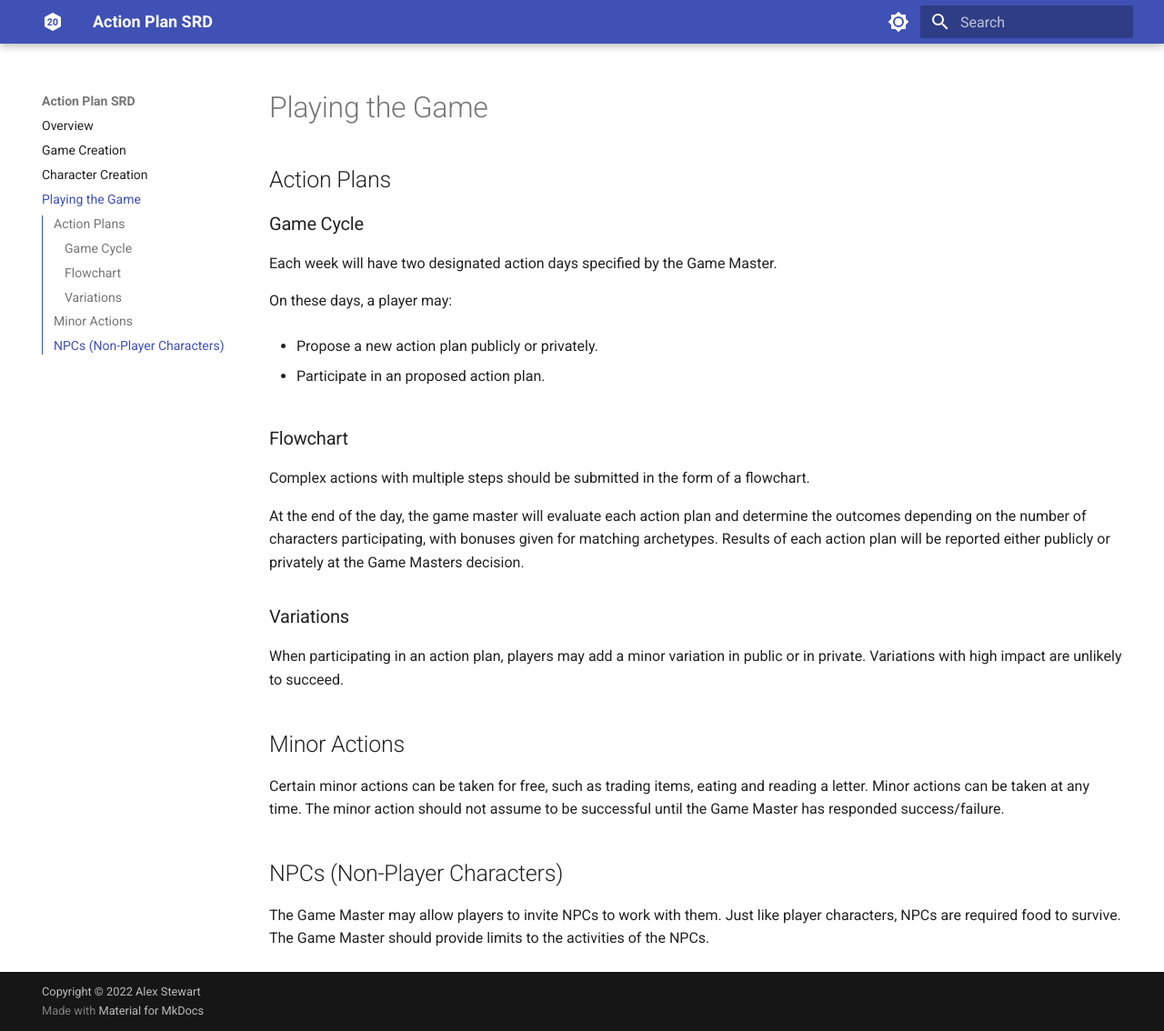
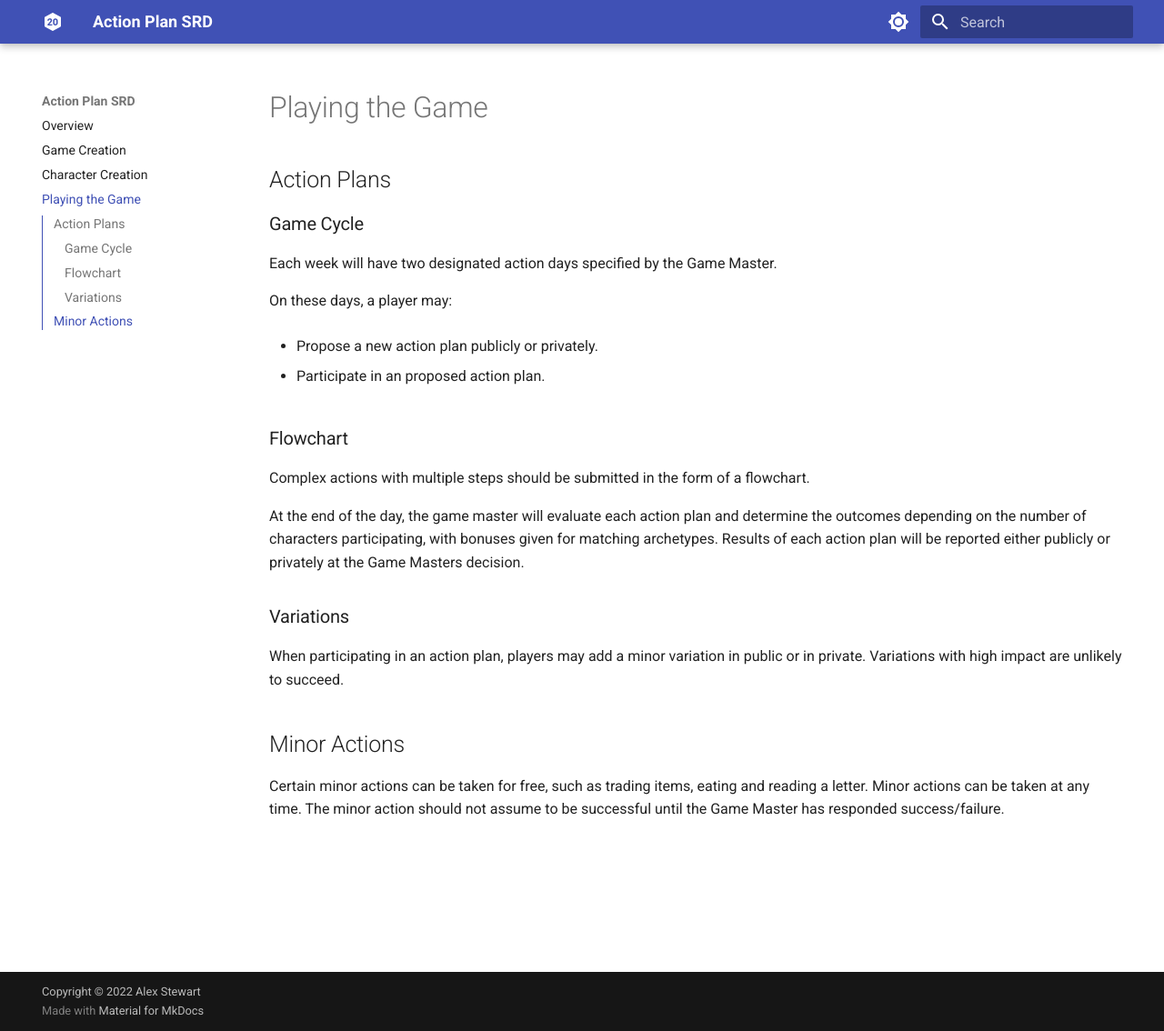
Before and after one commit to alex-stewart/action-plan-rpg, an MkDocs documentation site: the page built from docs/playing_the_game.md, in a window 1280 px wide and 1134 px high. Shown: the whole window at 91% size. Built offline with MkDocs 1.6.1 and Material for MkDocs 9.7.7, drawn with Linux system fonts in a browser that asks for light colours.

Commit message:
removed npcs

```diff
--- a/docs/playing_the_game.md
+++ b/docs/playing_the_game.md
@@ -28,9 +28,3 @@ Variations with high impact are unlikely to succeed.
 Certain minor actions can be taken for free, such as trading items, eating and reading a letter.
 Minor actions can be taken at any time.
 The minor action should not assume to be successful until the Game Master has responded success/failure.
-
-## NPCs (Non-Player Characters)
-
-The Game Master may allow players to invite NPCs to work with them.
-Just like player characters, NPCs are required food to survive.
-The Game Master should provide limits to the activities of the NPCs.
```
